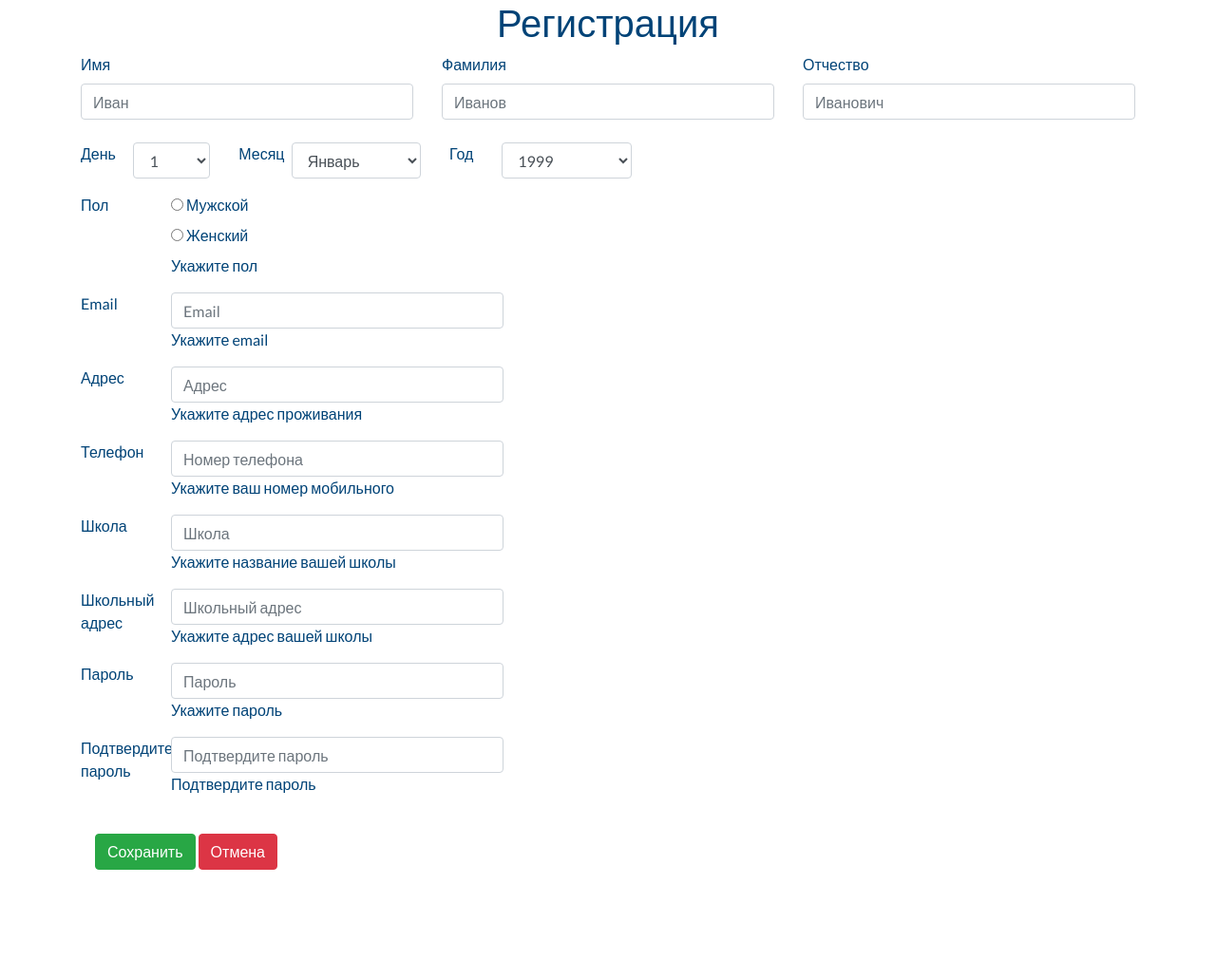
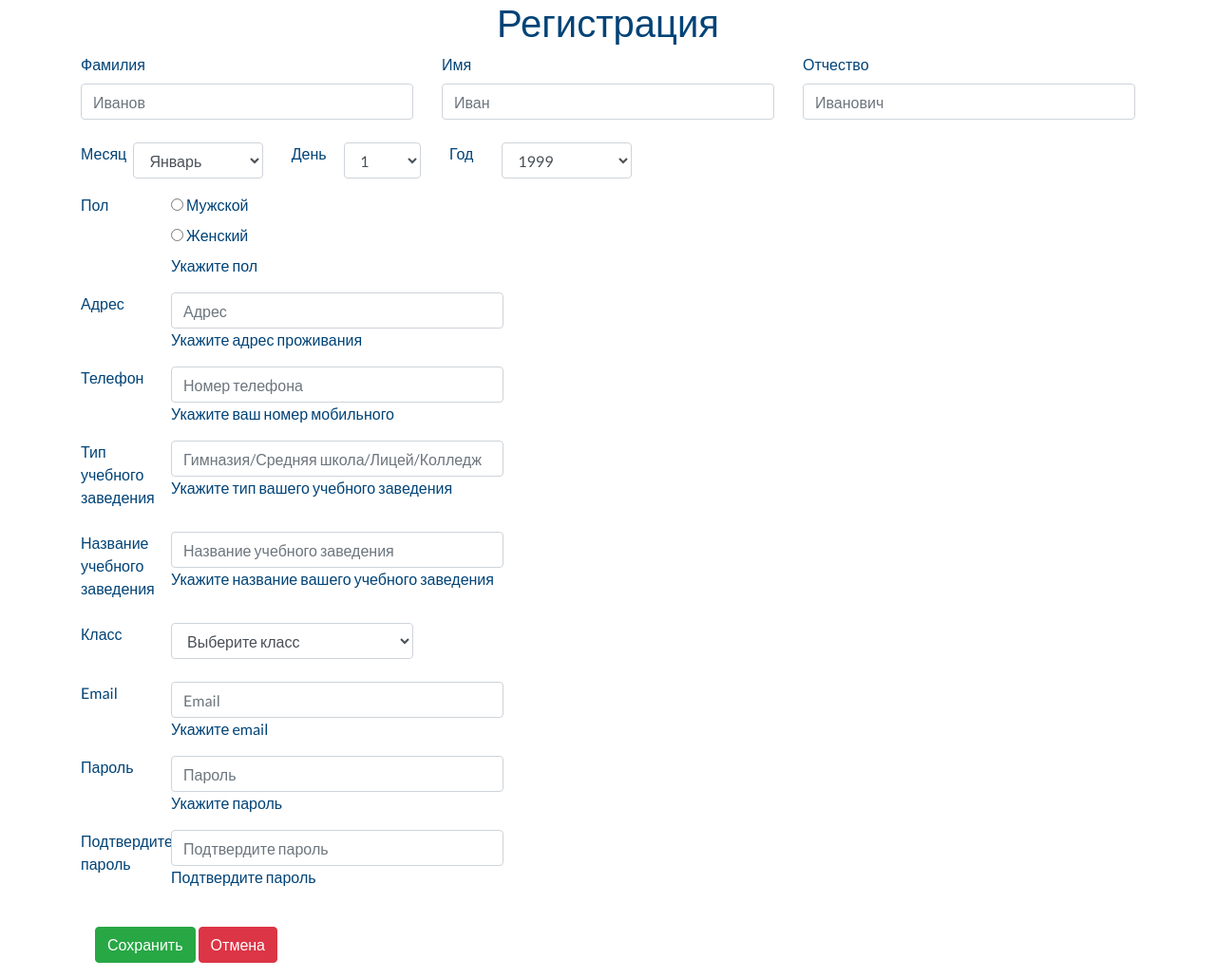
Before and after one commit to pavlentiysv/Olympiad, a PHP site: page /signup.php in a window 1280 px wide. Shown: the part 74-1104 px from the top of the page at 95% size. Before the commit the page ends 990 px from the top, so only its background shows below. Run offline with PHP 8.4, Linux system fonts and the light colour scheme; some libraries are stand-ins or nearby versions.

Commit message:
update signin.php and signup.php

```diff
--- a/signin.php
+++ b/signin.php
@@ -26,7 +26,7 @@ if (isset($_GET['signin'])) {
   <div id="home">
     <!-- Start Navigation -->
     <nav class="navbar navbar-expand-md navbar-dark bg-dark">
-      <a href="index.html" class="navbar-brand">
+      <a href="index.php" class="navbar-brand">
         <img src="img/bsuirlogo.png" alt="logo" />
       </a>
     </nav>
--- a/signup.php
+++ b/signup.php
@@ -25,7 +25,7 @@ if (isset($_GET['signup'])) {
     <div id="home">
     <!-- Start Navigation -->
     <nav class="navbar navbar-expand-md navbar-dark bg-dark ">
-        <a href="index.html" class="navbar-brand">
+        <a href="index.php" class="navbar-brand">
     <img src="img/bsuirlogo.png" alt="logo" />
         </a>
     </nav>
@@ -38,7 +38,13 @@ if (isset($_GET['signup'])) {
         <form action="php/signin.inc.php" method="post">
             <!-- Text input-->
             <div class="row">
-
+                <div class="col-md-4 control-label">
+                    <label for="lastName">Фамилия</label>
+                    <input type="text" class="form-control" id="lastName" placeholder="Иванов" value="" required="">
+                    <div class="invalid-feedback">
+                    Valid last name is required.
+                </div>
+                </div>
                 <div class="col-md-4 control-label">
                 <label for="firstName">Имя</label>
                 <input type="text" class="form-control" id="firstName" placeholder="Иван" value="" required="">
@@ -46,13 +52,7 @@ if (isset($_GET['signup'])) {
                     Valid first name is required.
                 </div>
                 </div>
-                <div class="col-md-4 control-label">
-                    <label for="lastName">Фамилия</label>
-                    <input type="text" class="form-control" id="lastName" placeholder="Иванов" value="" required="">
-                    <div class="invalid-feedback">
-                    Valid last name is required.
-                </div>
-                </div>
+
                 <div class="col-md-4 mb-4 control-label">
                     <label for="MiddleName">Отчество</label>
                     <input type="text" class="form-control" id="MiddleName" placeholder="Иванович" value="" required="">
@@ -65,6 +65,12 @@ if (isset($_GET['signup'])) {
             <div class="row">
             <div class="col-md-7">
                 <div class="row form-group">
+                    <label class="col-md-1 control-label" for="selectbasic">Месяц</label>
+                    <div class="col-md-3">
+                        <select id="selectbasic" name="inputMonth" class="form-control">
+                            <?php printMonthsList(); ?>
+                        </select>
+                    </div>
                     <label class="col-md-1 control-label" for="selectbasic">День</label>
                     <div class="col-md-2">
                         <select id="selectbasic" name="inputDay" class="form-control">
@@ -72,12 +78,7 @@ if (isset($_GET['signup'])) {
                         </select>
                         </div>
 
-                    <label class="col-md-1 control-label" for="selectbasic">Месяц</label>
-                    <div class="col-md-3">
-                        <select id="selectbasic" name="inputMonth" class="form-control">
-                            <?php printMonthsList(); ?>
-                        </select>
-                    </div>
+
 
                     <label class="col-md-1 control-label" for="selectbasic">Год</label>
                     <div class="col-md-3">
@@ -109,16 +110,7 @@ if (isset($_GET['signup'])) {
 
                 </div>
             </div>
-            <!-- Email input-->
-            <div class="row form-group">
-                <label class="col-md-1 " for="password">Email</label>
 
-                <div class="col-md-4">
-                    <input id="email" name="email" type="email" placeholder="Email"
-                        class="form-control input-md" required="">
-                    <span class="help-block">Укажите email</span>
-                </div>
-            </div>
             <!-- Address input-->
             <div class="row form-group">
                 <label class="col-md-1 control-label" for="name">Адрес</label>
@@ -137,22 +129,51 @@ if (isset($_GET['signup'])) {
                     <span class="help-block">Укажите ваш номер мобильного</span>
                 </div>
             </div>
-            <!-- School input-->
+            <!-- School type input-->
             <div class="row form-group">
-                <label class="col-md-1 control-label" for="name">Школа</label>
+                <label class="col-md-1 control-label" for="name">Тип учебного заведения</label>
 
                 <div class="col-md-4">
-                    <input id="school" name="school" type="text" placeholder="Школа" class="form-control input-md" required="">
-                    <span class="help-block">Укажите название вашей школы</span>
+                    <input id="school" name="school" type="text" placeholder="Гимназия/Средняя школа/Лицей/Колледж" class="form-control input-md" required="">
+                    <span class="help-block">Укажите тип вашего учебного заведения</span>
                 </div>
             </div>
-            <!-- School Address input-->
+            <!-- School name input-->
             <div class="row form-group">
-                <label class="col-md-1 control-label" for="name">Школьный адрес</label>
+                <label class="col-md-1 control-label" for="name">Название учебного заведения</label>
 
                 <div class="col-md-4">
-                    <input id="aschool" name="aschool" type="text" placeholder="Школьный адрес" class="form-control input-md" required="">
-                    <span class="help-block">Укажите адрес вашей школы</span>
+                    <input id="aschool" name="aschool" type="text" placeholder="Название учебного заведения" class="form-control input-md" required="">
+                    <span class="help-block">Укажите название вашего учебного заведения</span>
+                </div>
+            </div>
+            <div class="row">
+            <div class="col-md-12 mb-2">
+                <div class="row form-group">
+                    <label class="col-md-1 control-label" for="selectbasic">Класс</label>
+
+                    <div class="col-md-3">
+                        <select id="selectbasic" name="selectbasic" class="form-control">
+                            <option selected>Выберите класс</option>
+                            <option value="1">7</option>
+                            <option value="2">8</option>
+                            <option value="3">9</option>
+                            <option value="4">10</option>
+                            <option value="4">11</option>
+                        </select>
+                    </div>
+                </div>
+            </div>
+            </div>
+
+            <!-- Email input-->
+            <div class="row form-group">
+                <label class="col-md-1 " for="password">Email</label>
+
+                <div class="col-md-4">
+                    <input id="email" name="email" type="email" placeholder="Email"
+                        class="form-control input-md" required="">
+                    <span class="help-block">Укажите email</span>
                 </div>
             </div>
                 <!--Password input-->
```
